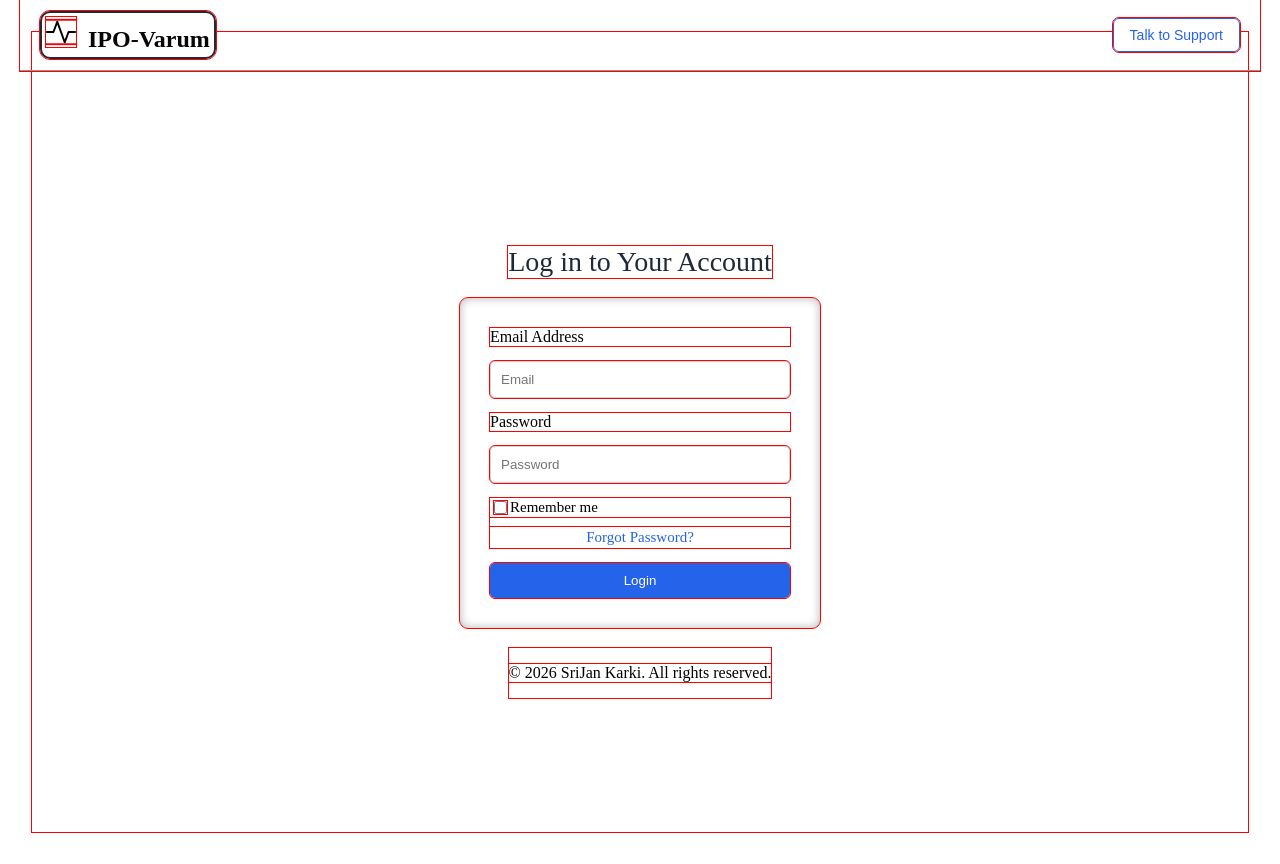
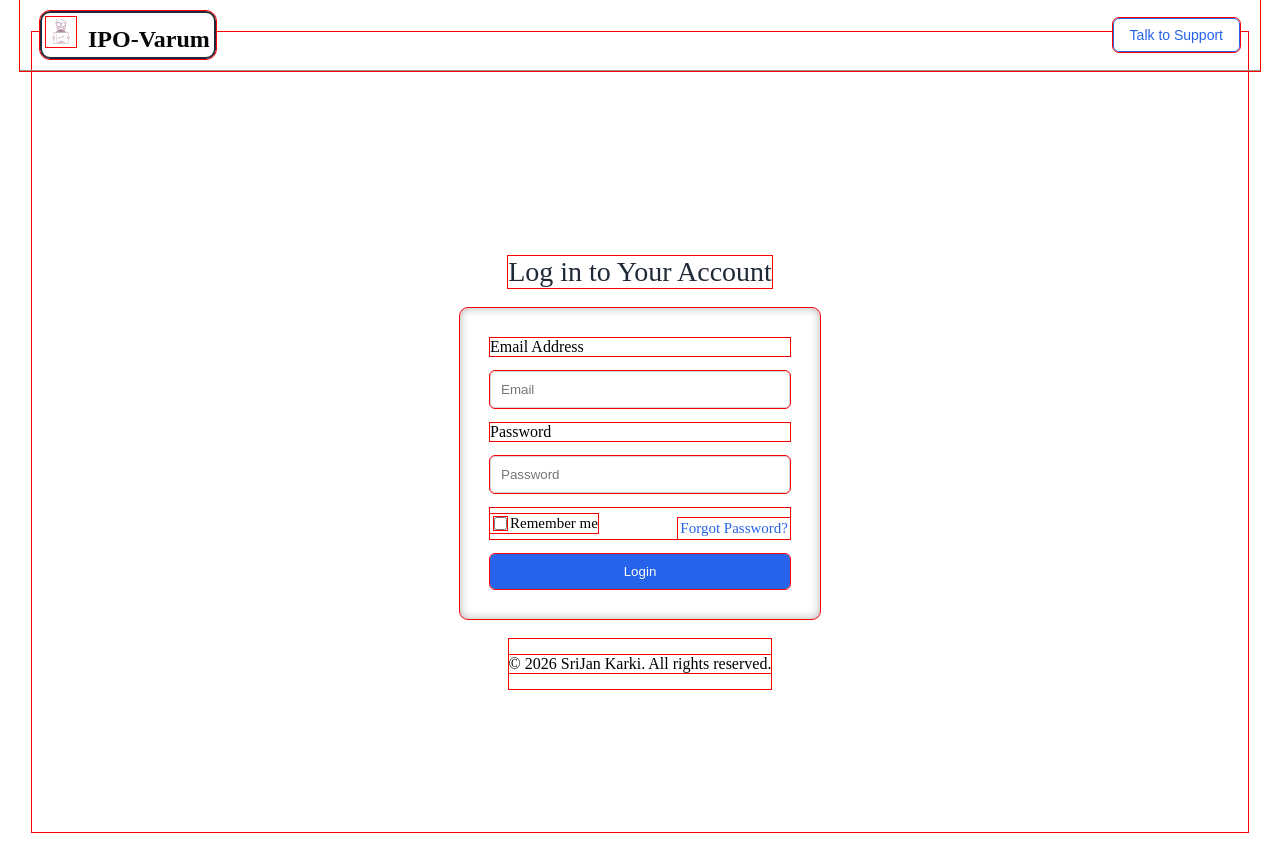
Before and after one commit to sreejkarkee/IPO-varum, a React (Vite) app: page / in a window 1280 px wide. Built offline with nearby package versions, Linux system fonts and the light colour scheme.

Commit message:
Added new logo and made some minor changes

```diff
--- a/index.html
+++ b/index.html
@@ -2,9 +2,9 @@
 <html lang="en">
   <head>
     <meta charset="UTF-8" />
-    <link rel="icon" type="image/svg+xml" href="/vite.svg" />
+    <link rel="icon" type="image/svg+xml" href="/src/assets/stock.svg" />
     <meta name="viewport" content="width=device-width, initial-scale=1.0" />
-    <title>mero-share</title>
+    <title>IPO-Varum</title>
   </head>
   <body>
     <div id="root"></div>
--- a/src/App.jsx
+++ b/src/App.jsx
@@ -1,6 +1,6 @@
 import { useState } from "react";
-import reactLogo from "./assets/react.svg";
-import viteLogo from "/vite.svg";
+import './assets/stock.svg';
+
 import "./App.css";
 
 import Login from "./pages/Login.jsx";
--- a/src/pages/Login.jsx
+++ b/src/pages/Login.jsx
@@ -1,36 +1,48 @@
 import "../css/Login.css";
 import { useState } from "react";
+import Logo from "../assets/stock.svg"
 
 function Login() {
   const [Email, setEmail] = useState("");
   const [Password, setPassword] = useState("");
+
   return (
-    <>
     <div className="login-container">
       <div className="login-header">
         <div className="login-logo">
-            <svg
-              xmlns="http://www.w3.org/2000/svg"
-              width="30"
-              height="30"
-              viewBox="0 0 16 16"
-            >
-              <path
-                fillRule="evenodd"
-                d="M6 2a.5.5 0 0 1 .47.33L10 12.036l1.53-4.208A.5.5 0 0 1 12 7.5h3.5a.5.5 0 0 1 0 1h-3.15l-1.88 5.17a.5.5 0 0 1-.94 0L6 3.964 4.47 8.171A.5.5 0 0 1 4 8.5H.5a.5.5 0 0 1 0-1h3.15l1.88-5.17A.5.5 0 0 1 6 2"
-              />
-            </svg>
+          <img src={Logo} alt="IPO-Varum Logo" width={30} height={30} />
           &nbsp; IPO-Varum
         </div>
         <button className="support-button">Talk to Support</button>
       </div>
+
       <div className="login-title">Log in to Your Account</div>
+
       <div className="login-card">
         <div className="login-label">Email Address</div>
-          <input type="text" placeholder="Email" value={Email} onChange={(e)=>{setEmail(e.target.value)}} />
+        <input
+          type="text"
+          placeholder="Email"
+          value={Email}
+          onChange={(e) => setEmail(e.target.value)}
+        />
+
         <div className="login-label">Password</div>
-          <input type="password" placeholder="Password" value={Password} onChange={(e)=>{setPassword(e.target.value)}} />
-          <div className="login-options">
+        <input
+          type="password"
+          placeholder="Password"
+          value={Password}
+          onChange={(e) => setPassword(e.target.value)}
+        />
+
+        <div
+          className="login-options"
+          style={{
+            display: "flex",
+            justifyContent: "space-between",
+            alignItems: "center",
+          }}
+        >
           <label className="remember-me">
             <input type="checkbox" />
             Remember me
@@ -39,15 +51,16 @@ function Login() {
             Forgot Password?
           </a>
         </div>
+
         <button className="login-button">Login</button>
       </div>
+
       <footer className="footer-content">
         <p className="footer-copyright">
           &copy; {new Date().getFullYear()} SriJan Karki. All rights reserved.
         </p>
-        </footer>{" "}
+      </footer>
     </div>
-    </>
   );
 }
 
```
Also changed, not shown: src/assets/stock.svg (added), src/pages/Forget-password.jsx (added). Lines whose indentation alone changed are shown as unchanged.
